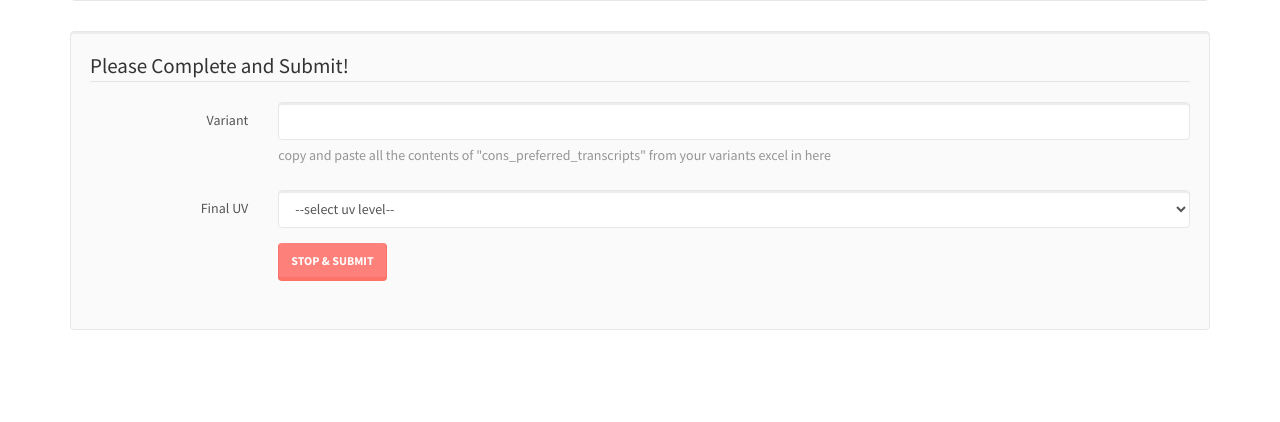
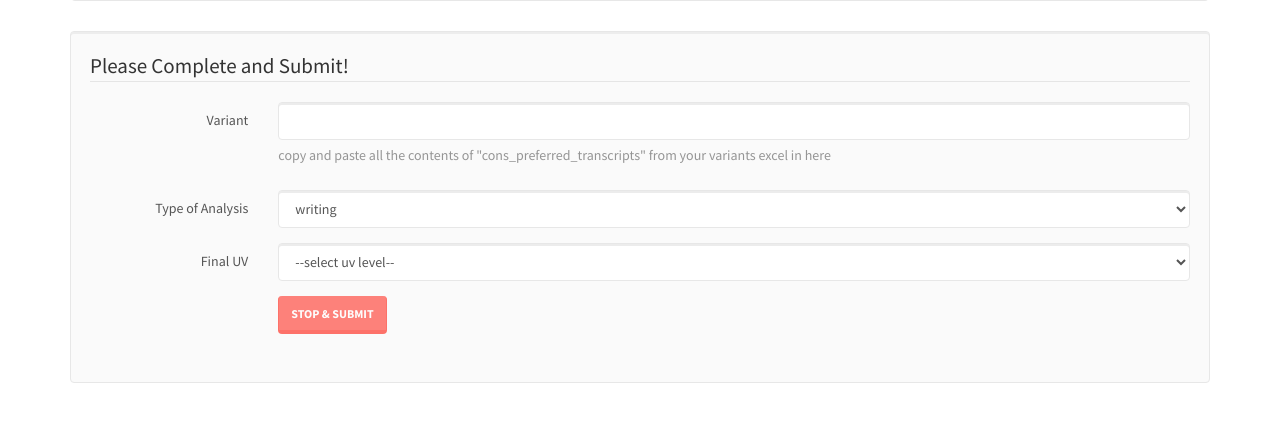
Before and after one commit to sch-sdgs/UVTimer, a Flask app: page / in a window 1280 px wide. Shown: the part 338-760 px from the top of the page. Run offline with Flask 2, Linux system fonts and the light colour scheme; some libraries are stand-ins or nearby versions; some web fonts are replaced.

Commit message:
adding type of UV and some other changes

```diff
--- a/app/templates/uvtimer.html
+++ b/app/templates/uvtimer.html
@@ -1,3 +1,4 @@
+{% block content %}
 <html>
 <head>
     <title>UV Analysis Timer</title>
@@ -93,26 +94,33 @@
                 Clock.restart();
             });
 
-            $("#timer").submit(function () {
+            $("#Submit").on("click", function (e) {
+                e.preventDefault()
                 var min = document.getElementById("min").innerHTML;
                 var sec = document.getElementById("sec").innerHTML;
                 var select = document.getElementById("uv");
                 var uv = select.options[select.selectedIndex].value;
                 var variant = document.getElementById("variant").value;
+                var type = document.getElementById("type").value;
+
 
                 if (uv != 0) {
 
-                    var data = {'min': min, 'sec': sec, 'uv': uv, 'variant':variant};
+                    var data = {'min': min, 'sec': sec, 'uv': uv, 'variant': variant, 'type': type};
+                    var str = Object.keys(data).map(function (key) {
+                        return encodeURIComponent(key) + '=' + encodeURIComponent(data[key]);
+                    }).join('&');
 
-                    $.ajax({
-                        type: "POST",
-                        url: "{{ url_for('store_time') }}",
-                        data: JSON.stringify(data, null, '\t'),
-                        contentType: 'application/json;charset=UTF-8',
-                        success: function (result) {
-                            Clock.reset()
-                        }
-                    })
+//                    $.ajax({
+//
+//                        type: "POST",
+//                        url: "{{ url_for('store_time') }}",
+//                        data: JSON.stringify(data, null, '\t'),
+//                        contentType: 'application/json;charset=UTF-8',
+//                        success: function (result) {
+//                           return false;
+//                        }
+//                    })
                 }
                 else {
                     alert("UV level must be completed!")
@@ -151,7 +159,10 @@
         </div>
     </div>
     <div class="well bs-component">
-        <form id="timer" class="form-horizontal">
+        {% if message %}
+        <div class="alert alert-{{ modifier }}">{{ message|safe }}</div>
+        {% endif %}
+        <form class="form-horizontal">
             <fieldset>
                 <legend>Please Complete and Submit!</legend>
                 <div class="form-group">
@@ -162,7 +173,18 @@
                     </div>
                 </div>
                 <div class="form-group">
-                    <label class="col-lg-2 control-label" for="uv">Final UV</label>
+                    <label class="col-lg-2 control-label" for="type">Type of Analysis</label>
+                    <div class="col-lg-10">
+                        <select id="type" class="form-control" name="type">
+                            <option value="writing">writing</option>
+                            <option value="authorising">authorising</option>
+                            <option value="reviewing">reviewing</option>
+                        </select>
+                    </div>
+                </div>
+
+                <div class="form-group">
+                    <label class="col-lg-2 control-label" for="type">Final UV</label>
                     <div class="col-lg-10">
                         <select id="uv" class="form-control" name="uv">
                             <option value="0">--select uv level--</option>
@@ -176,6 +198,7 @@
                 </div>
                 <div class="form-group">
                     <div class="col-lg-10 col-lg-offset-2">
+                        <!--<a href="#" id="Submit" class="btn btn-danger">Stop & Submit</a>-->
                         <input id="Submit" type="submit" value="Stop & Submit" class="btn btn-danger">
                     </div>
                 </div>
@@ -187,3 +210,4 @@
 </body>
 
 </html>
+{% endblock %}
--- a/app/uvtimer.py
+++ b/app/uvtimer.py
@@ -16,11 +16,13 @@ class UV(db.Model):
     variant = db.Column(db.String(100), unique=False)
     time = db.Column(db.Integer)
     uvlevel = db.Column(db.Integer)
+    type = db.Column(db.String(100), unique=False)
 
-    def __init__(self, variant, time, uvlevel):
+    def __init__(self, variant, time, uvlevel, type):
         self.variant = variant
         self.time = time
         self.uvlevel = uvlevel
+        self.type = type
 
     def __repr__(self):
         return '<UV %r>' % (self.variant)
@@ -28,18 +30,23 @@ class UV(db.Model):
 print UV
 
 @app.route('/')
-def index():
-    return render_template("uvtimer.html")
+def index(message=None,modifier=None):
+    print message
+    return render_template("uvtimer.html",message=message,modifier=modifier)
 
 
-@app.route('/store_time',methods=['GET','POST'])
+@app.route('/store_time',methods=['POST','GET'])
 def store_time():
-    print request.json
-    time = (int(request.json['min'])*60)+int(request.json['sec'])
+    print request.args
+    time = (int(request.args['min'])*60)+int(request.args['sec'])
+    uv = UV(variant=request.args['variant'],time=time,uvlevel=int(request.args['uv']),type=request.args['type'])
+    s.add(uv)
+    try:
+        s.commit()
+        message="Recorded that this UV"+request.args['uv']+" took "+request.args['min']+":"+request.args['sec']
+        modifier="success"
+    except:
+        message="Something went wrong "+request.args['uv']+" took "+request.args['min']+":"+request.args['sec']
+        modifier="danger"
 
-    uv = UV(variant=request.json['variant'],time=time,uvlevel=int(request.json['uv']))
-
-    print uv
-    s.add(uv)
-    s.commit()
-    return render_template("uvtimer.html")
+    return render_template("uvtimer.html", message=message, modifier=modifier)
--- a/setup.py
+++ b/setup.py
@@ -2,13 +2,13 @@ from setuptools import setup
 
 setup(
     name='UVTimer',
-    version='0.1',
+    version='0.2',
     packages=['app'],
     url='',
     license='',
     zip_safe=False,
     author='mparker',
     author_email='matthew.parker@sch.nhs.uk',
-    description='qucik UV analysis timer',
+    description='quick UV analysis timer',
     include_package_data=True
 )
--- a/setup_db.py
+++ b/setup_db.py
@@ -9,7 +9,7 @@ def create_db(conn):
         pp.executescript("begin")
         pp.executescript("""
         CREATE TABLE uv
-            (id INTEGER PRIMARY KEY, variant VARCHAR(100), time INTEGER , uvlevel INTEGER);
+            (id INTEGER PRIMARY KEY, variant VARCHAR(100), time INTEGER , uvlevel INTEGER, type VARCHAR(100));
         """)
         pp.executescript("commit")
         return True
```
Also changed, not shown: app/config.py (+4 -4 lines), app/models.py (deleted), resources/uv.db.
